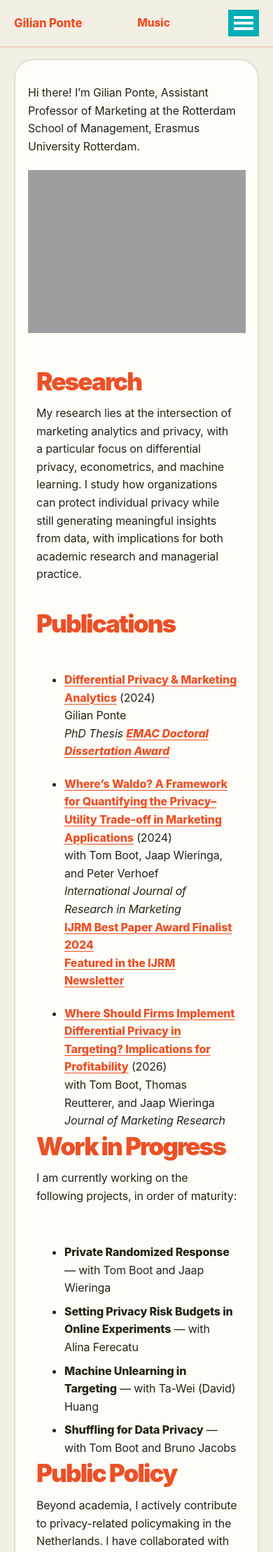
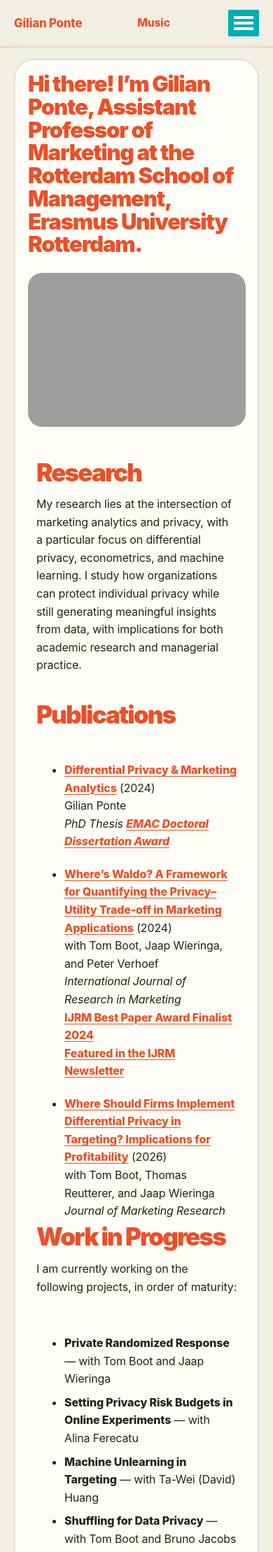
Before and after one commit to GilianPonte/gilianponte.github.io, a Jekyll site: the page built from _pages/year-archive.md, in a window 390 px wide. Shown: the top 2218 px of the page at 70% size. Built offline with Jekyll 4.4.1, drawn with Linux system fonts in a browser that asks for light colours.

Commit message:
Update _condesa.scss

```diff
--- a/_sass/_condesa.scss
+++ b/_sass/_condesa.scss
@@ -554,19 +554,13 @@ figure.highlight {
 }
 
 /* ==========================================================================
-   Condesa homepage
+   Homepage
    ========================================================================== */
 
 .condesa-home {
   max-width: var(--condesa-max-width);
   margin: 0 auto;
   padding: clamp(1rem, 3vw, 2rem) var(--condesa-page-padding) 6rem;
-}
-
-/* Hide the old large homepage hero if it is still present in the layout */
-.layout--condesa-home .condesa-hero,
-.condesa-home .condesa-hero {
-  display: none !important;
 }
 
 /* Hide old AcademicPages sidebar and table of contents on homepage */
@@ -580,10 +574,15 @@ figure.highlight {
   padding-top: 0;
 }
 
+/* Hide the old large homepage hero if it still exists in the layout */
+.layout--condesa-home .condesa-hero,
+.condesa-home .condesa-hero {
+  display: none !important;
+}
+
 /* Main white homepage card */
 .condesa-intro-card {
-  display: flex;
-  flex-direction: column;
+  display: block;
   width: 100%;
   padding: clamp(1.1rem, 2.4vw, 1.6rem);
   background: var(--condesa-white);
@@ -592,22 +591,28 @@ figure.highlight {
   overflow: hidden;
 }
 
-/* Text first */
-.condesa-intro-card__content {
-  order: 1;
-  width: 100%;
-  max-width: none;
-  padding: clamp(0.75rem, 2vw, 1.5rem);
+/* Intro row: text left, image right */
+.condesa-intro-row {
+  display: grid;
+  grid-template-columns: minmax(0, 1fr) minmax(240px, 34%);
+  gap: clamp(1.5rem, 4vw, 3rem);
+  align-items: start;
+  margin-bottom: clamp(3rem, 6vw, 5rem);
 }
 
-/* Image second, smaller than before */
-.condesa-intro-card__media {
-  order: 2;
-  display: block;
+/* Smaller orange intro text */
+.condesa-intro-text p {
+  margin: 0;
+  color: var(--condesa-orange);
+  font-size: clamp(1.8rem, 3.1vw, 2.85rem);
+  font-weight: 900;
+  letter-spacing: -0.045em;
+  line-height: 1.05;
+}
+
+/* Image on the right of the intro text */
+.condesa-intro-image {
   width: 100%;
-  min-height: 0;
-  margin-top: clamp(2rem, 5vw, 4rem);
-  margin-bottom: 0;
   border-radius: calc(var(--condesa-radius-lg) - 12px);
   overflow: hidden;
   background:
@@ -617,15 +622,26 @@ figure.highlight {
     var(--condesa-cream);
 }
 
-.condesa-intro-card__media img {
+.condesa-intro-image img {
   display: block;
   width: 100%;
-  height: clamp(220px, 28vw, 360px);
-  min-height: 0;
-  max-height: 360px;
+  height: clamp(220px, 26vw, 340px);
   object-fit: cover;
   object-position: center top;
   border-radius: calc(var(--condesa-radius-lg) - 12px);
+}
+
+/* Remove old image container if an older layout still outputs it */
+.condesa-intro-card__media {
+  display: none !important;
+}
+
+/* Remaining homepage content */
+.condesa-intro-card__content {
+  display: block;
+  width: 100%;
+  max-width: none;
+  padding: 0 clamp(0.75rem, 2vw, 1.5rem) clamp(0.75rem, 2vw, 1.5rem);
 }
 
 .condesa-intro-card__content > p,
@@ -636,18 +652,18 @@ figure.highlight {
   max-width: none;
 }
 
-/* Homepage intro sentence */
+/* Reset first paragraph styling inside remaining content,
+   because the real intro paragraph is now in .condesa-intro-text */
 .condesa-intro-card__content > p:first-child {
   margin-top: 0;
-  max-width: none;
-  color: var(--condesa-orange);
-  font-size: clamp(1.65rem, 3.6vw, 3.15rem);
-  font-weight: 900;
-  letter-spacing: -0.055em;
-  line-height: 1.03;
+  color: var(--condesa-ink);
+  font-size: clamp(1.05rem, 1.55vw, 1.35rem);
+  font-weight: 400;
+  letter-spacing: -0.01em;
+  line-height: 1.55;
 }
 
-/* Homepage headings */
+/* Homepage section headings */
 .condesa-intro-card__content h2,
 .condesa-intro-card__content h3 {
   clear: both;
@@ -713,6 +729,45 @@ figure.highlight {
 }
 
 /* ==========================================================================
+   Scroll reveal / lazy-loading feel
+   ========================================================================== */
+
+.js .condesa-reveal {
+  opacity: 0;
+  transform: translateY(28px);
+  filter: blur(8px);
+  transition:
+    opacity 900ms cubic-bezier(0.22, 1, 0.36, 1),
+    transform 900ms cubic-bezier(0.22, 1, 0.36, 1),
+    filter 900ms cubic-bezier(0.22, 1, 0.36, 1);
+  transition-delay: var(--reveal-delay, 0ms);
+  will-change: opacity, transform, filter;
+}
+
+.js .condesa-reveal.is-visible {
+  opacity: 1;
+  transform: translateY(0);
+  filter: blur(0);
+}
+
+/* Image gets a slightly more visual Condesa-style reveal */
+.js .condesa-intro-image.condesa-reveal {
+  transform: translateY(30px) scale(0.985);
+  filter: blur(10px);
+}
+
+.js .condesa-intro-image.condesa-reveal.is-visible {
+  transform: translateY(0) scale(1);
+  filter: blur(0);
+}
+
+/* Lists feel like they load as soft content blocks */
+.js .condesa-intro-card__content > ul.condesa-reveal,
+.js .condesa-intro-card__content > ol.condesa-reveal {
+  transform: translateY(34px);
+}
+
+/* ==========================================================================
    Mobile
    ========================================================================== */
 
@@ -725,10 +780,21 @@ figure.highlight {
   .archive__item {
     padding: 1.4rem;
   }
+}
 
-  .condesa-intro-card__media,
-  .condesa-intro-card__media img {
-    min-height: 0;
+@media (max-width: 800px) {
+  .condesa-intro-row {
+    grid-template-columns: 1fr;
+    gap: 1.5rem;
+  }
+
+  .condesa-intro-text p {
+    font-size: clamp(1.55rem, 8vw, 2.25rem);
+    letter-spacing: -0.04em;
+  }
+
+  .condesa-intro-image img {
+    height: 220px;
   }
 }
 
@@ -791,208 +857,25 @@ figure.highlight {
     border-radius: var(--condesa-radius-md);
   }
 
-  .condesa-intro-card__media,
-  .condesa-intro-card__media img {
-    min-height: 0;
+  .condesa-intro-image,
+  .condesa-intro-image img {
     border-radius: calc(var(--condesa-radius-md) - 8px);
-  }
-
-  .condesa-intro-card__media {
-    margin-top: 2rem;
-  }
-
-  .condesa-intro-card__media img {
-    height: 220px;
-    max-height: 220px;
-  }
-
-  .condesa-intro-card__content > p:first-child {
-    font-size: clamp(1.45rem, 8vw, 2.25rem);
-    letter-spacing: -0.045em;
   }
 
   .condesa-intro-card__content h3 {
     font-size: clamp(1.65rem, 9vw, 2.65rem);
   }
 }
-/* ==========================================================================
-   Condesa-style scroll reveal / lazy-loading feel
-   ========================================================================== */
-
-.js .condesa-reveal {
-  opacity: 0;
-  transform: translateY(28px);
-  filter: blur(8px);
-  transition:
-    opacity 900ms cubic-bezier(0.22, 1, 0.36, 1),
-    transform 900ms cubic-bezier(0.22, 1, 0.36, 1),
-    filter 900ms cubic-bezier(0.22, 1, 0.36, 1);
-  transition-delay: var(--reveal-delay, 0ms);
-  will-change: opacity, transform, filter;
-}
-
-.js .condesa-reveal.is-visible {
-  opacity: 1;
-  transform: translateY(0);
-  filter: blur(0);
-}
-
-/* Image gets a slightly more visual Condesa-style reveal */
-.js .condesa-intro-card__media.condesa-reveal {
-  transform: translateY(30px) scale(0.985);
-  filter: blur(10px);
-}
-
-.js .condesa-intro-card__media.condesa-reveal.is-visible {
-  transform: translateY(0) scale(1);
-  filter: blur(0);
-}
-
-/* Lists feel like they load as soft content blocks */
-.js .condesa-intro-card__content > ul.condesa-reveal,
-.js .condesa-intro-card__content > ol.condesa-reveal {
-  transform: translateY(34px);
-}
 
 /* Avoid animation accessibility issues */
 @media (prefers-reduced-motion: reduce) {
   .js .condesa-reveal,
   .js .condesa-reveal.is-visible,
-  .js .condesa-intro-card__media.condesa-reveal,
-  .js .condesa-intro-card__media.condesa-reveal.is-visible {
+  .js .condesa-intro-image.condesa-reveal,
+  .js .condesa-intro-image.condesa-reveal.is-visible {
     opacity: 1;
     transform: none;
     filter: none;
     transition: none;
   }
 }
-
-/* ==========================================================================
-   Final homepage order + smaller image override
-   ========================================================================== */
-
-.layout--condesa-home .condesa-intro-card {
-  display: flex;
-  flex-direction: column;
-}
-
-.layout--condesa-home .condesa-intro-card__content {
-  order: 1;
-}
-
-.layout--condesa-home .condesa-intro-card__media {
-  order: 2;
-  display: block !important;
-  width: 100%;
-  min-height: 0 !important;
-  margin-top: clamp(2rem, 5vw, 4rem);
-  margin-bottom: 0;
-}
-
-.layout--condesa-home .condesa-intro-card__media img {
-  display: block;
-  width: 100%;
-  height: clamp(220px, 28vw, 360px) !important;
-  min-height: 0 !important;
-  max-height: 360px;
-  object-fit: cover;
-  object-position: center top;
-}
-
-@media (max-width: 700px) {
-  .layout--condesa-home .condesa-intro-card__media {
-    margin-top: 2rem;
-  }
-
-  .layout--condesa-home .condesa-intro-card__media img {
-    height: 220px !important;
-    max-height: 220px;
-  }
-}
-/* ==========================================================================
-   Homepage intro: smaller orange text + image on the right
-   ========================================================================== */
-
-/* Make the top white card a grid only for the intro area */
-.layout--condesa-home .condesa-intro-card {
-  display: grid;
-  grid-template-columns: minmax(0, 1fr) minmax(260px, 36%);
-  gap: clamp(1.5rem, 4vw, 3rem);
-  align-items: start;
-}
-
-/* Let the article's children participate directly in the grid */
-.layout--condesa-home .condesa-intro-card__content {
-  display: contents;
-}
-
-/* The "Hi there!" paragraph: left side */
-.layout--condesa-home .condesa-intro-card__content > p:first-child {
-  grid-column: 1;
-  grid-row: 1;
-  margin: 0;
-  max-width: none;
-  color: var(--condesa-orange);
-  font-size: clamp(1.8rem, 3vw, 2.75rem);
-  font-weight: 900;
-  letter-spacing: -0.045em;
-  line-height: 1.05;
-}
-
-/* Image: right side of the intro text */
-.layout--condesa-home .condesa-intro-card__media {
-  grid-column: 2;
-  grid-row: 1;
-  display: block !important;
-  width: 100%;
-  min-height: 0 !important;
-  margin: 0;
-  border-radius: calc(var(--condesa-radius-lg) - 12px);
-  overflow: hidden;
-}
-
-/* Smaller image */
-.layout--condesa-home .condesa-intro-card__media img {
-  display: block;
-  width: 100%;
-  height: clamp(220px, 26vw, 340px) !important;
-  min-height: 0 !important;
-  max-height: 340px;
-  object-fit: cover;
-  object-position: center top;
-  border-radius: calc(var(--condesa-radius-lg) - 12px);
-}
-
-/* Everything after the intro paragraph spans the full card width */
-.layout--condesa-home .condesa-intro-card__content > *:not(:first-child) {
-  grid-column: 1 / -1;
-}
-
-/* Mobile: stack intro text, image, then the rest */
-@media (max-width: 800px) {
-  .layout--condesa-home .condesa-intro-card {
-    grid-template-columns: 1fr;
-  }
-
-  .layout--condesa-home .condesa-intro-card__content > p:first-child {
-    grid-column: 1;
-    grid-row: 1;
-    font-size: clamp(1.55rem, 8vw, 2.25rem);
-    letter-spacing: -0.04em;
-  }
-
-  .layout--condesa-home .condesa-intro-card__media {
-    grid-column: 1;
-    grid-row: 2;
-    margin-top: 1.5rem;
-  }
-
-  .layout--condesa-home .condesa-intro-card__media img {
-    height: 220px !important;
-    max-height: 220px;
-  }
-
-  .layout--condesa-home .condesa-intro-card__content > *:not(:first-child) {
-    grid-column: 1;
-  }
-}
```
